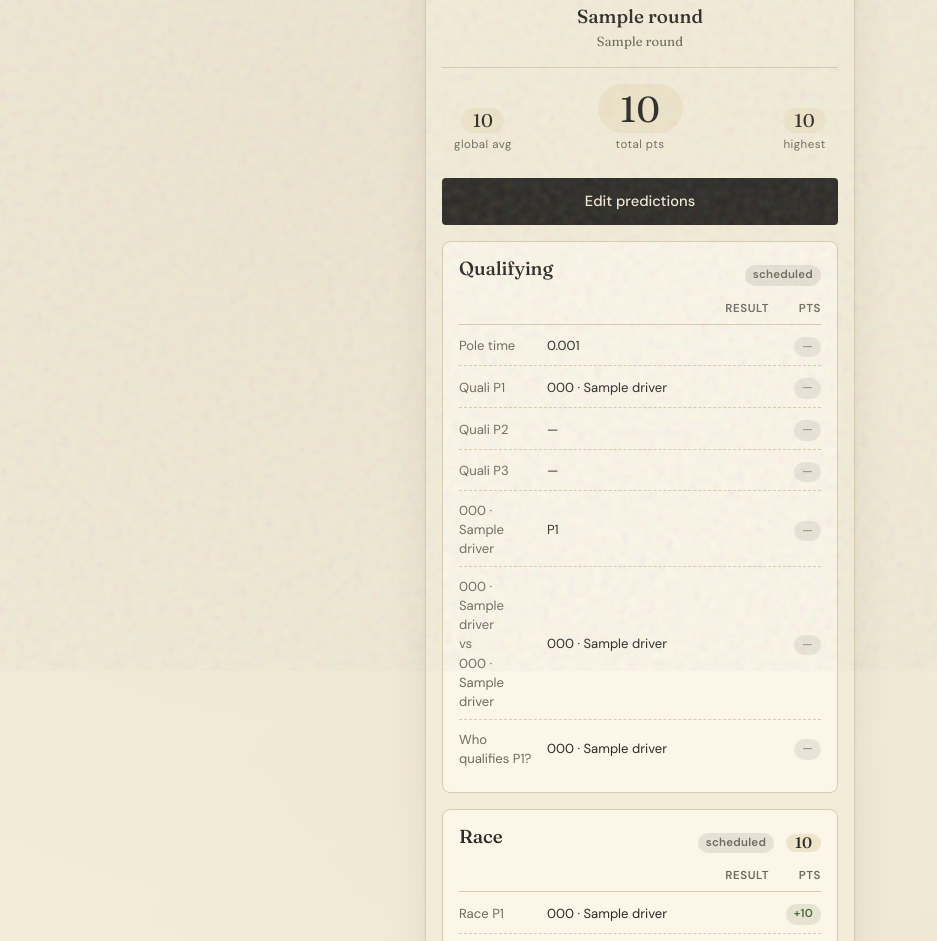
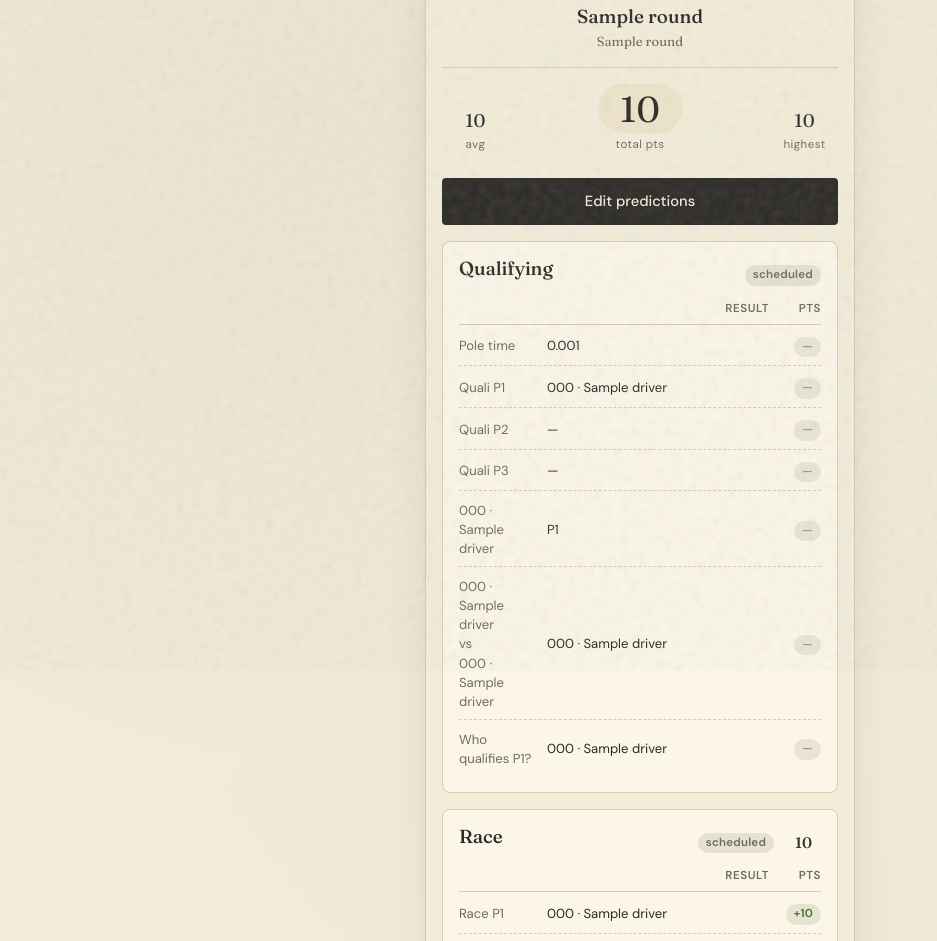
Before and after one commit to amiablealex/f1-predictions, a Flask app: page /round/1/1 in a window 1280 px wide. Shown: the part 129-1070 px from the top of the page, without its empty margins (0-937 px from the left). Run offline with Flask 3, Linux system fonts and the light colour scheme; a user stored in the database is signed in; tables that the repository leaves empty hold one stand-in row (values such as "Sample post").

Commit message:
subtle emphasis to total pts pill, removed background for secondary pills

```diff
--- a/app/static/css/main.css
+++ b/app/static/css/main.css
@@ -697,7 +697,7 @@ p { margin: 0 0 var(--space-3) 0; }
   font-size: 1.1rem;
   font-weight: 500;
   line-height: 1;
-  background: var(--c-surface-alt);
+  background: transparent;
   color: var(--c-ink);
   font-variant-numeric: tabular-nums;
   letter-spacing: 0.01em;
--- a/app/templates/rounds/round.html
+++ b/app/templates/rounds/round.html
@@ -45,7 +45,7 @@
   {% if state.average_total_points is not none %}
     <div class="round-total__item round-total__item--secondary">
       <span class="total-score-pill total-score-pill--medium">{{ state.average_total_points }}</span>
-      <span class="round-total__label">Global avg</span>
+      <span class="round-total__label">Avg</span>
     </div>
   {% endif %}
   <div class="round-total__item round-total__item--primary">
```
